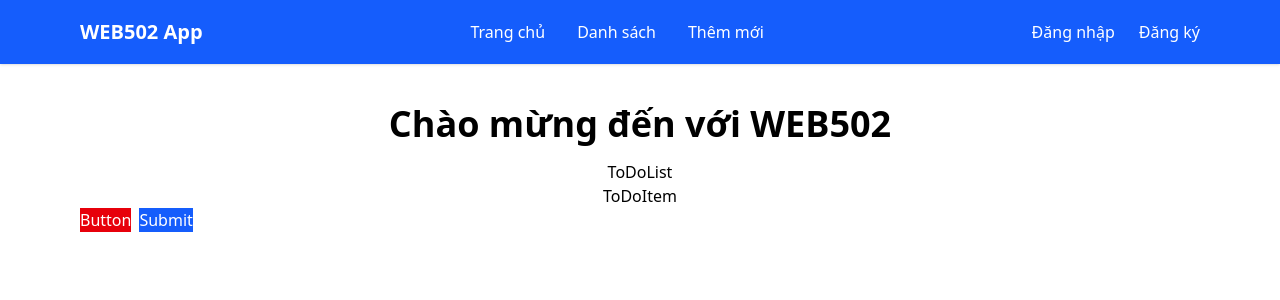
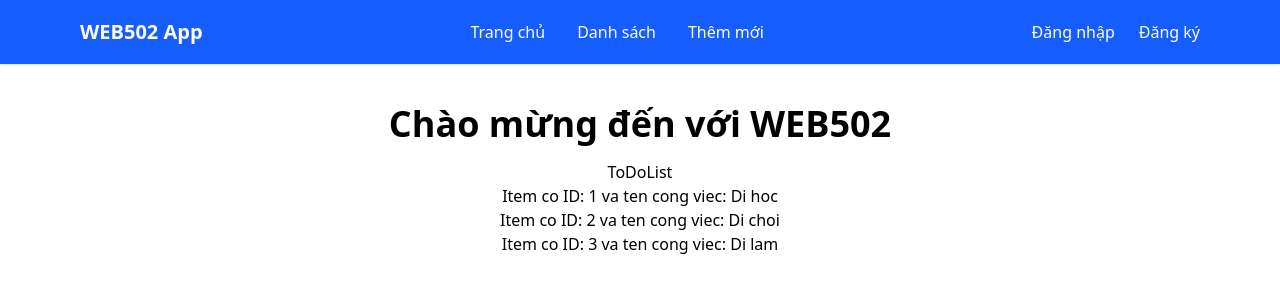
Before and after one commit to vanhoa690/typescript-web502-summer26, a React (Vite) app: page / in a window 1280 px wide. Shown: the top 300 px of the page. Built offline with nearby package versions, Linux system fonts and the light colour scheme; the HTML template or start-up script is replaced by a standard one.

Commit message:
todo list

```diff
--- a/src/App.tsx
+++ b/src/App.tsx
@@ -43,13 +43,13 @@ function App() {
         <h1 className="text-4xl font-bold mb-4">Chào mừng đến với WEB502</h1>
         <ToDoList />
         {/* click chu cuoi cung ctrl + space => import component */}
-        <div className="flex gap-2">
+        {/* <div className="flex gap-2">
           <Button
             bgColor="bg-red-600"
             onClick={() => alert("Click button")}
           ></Button>
           <Button label="Submit" onClick={handleClick}></Button>
-        </div>
+        </div> */}
       </div>
 
       <Toaster />
--- a/src/components/TodoList.tsx
+++ b/src/components/TodoList.tsx
@@ -1,10 +1,36 @@
 import ToDoItem from "./TodoItem";
 
+interface IToDoItem {
+  id: number;
+  title: string;
+}
+
 export default function ToDoList() {
+  const data: IToDoItem[] = [
+    {
+      id: 1,
+      title: "Di hoc",
+    },
+    {
+      id: 2,
+      title: "Di choi",
+    },
+    {
+      id: 3,
+      title: "Di lam",
+    },
+  ];
   return (
     <div>
-      ToDoList
-      <ToDoItem />
+      <h2>ToDoList</h2>
+      {data.map((item: IToDoItem) => {
+        return (
+          <div>
+            Item co ID: {item.id} va ten cong viec: {item.title}
+          </div>
+        );
+      })}
+      {/* <ToDoItem /> */}
     </div>
   );
 }
```
